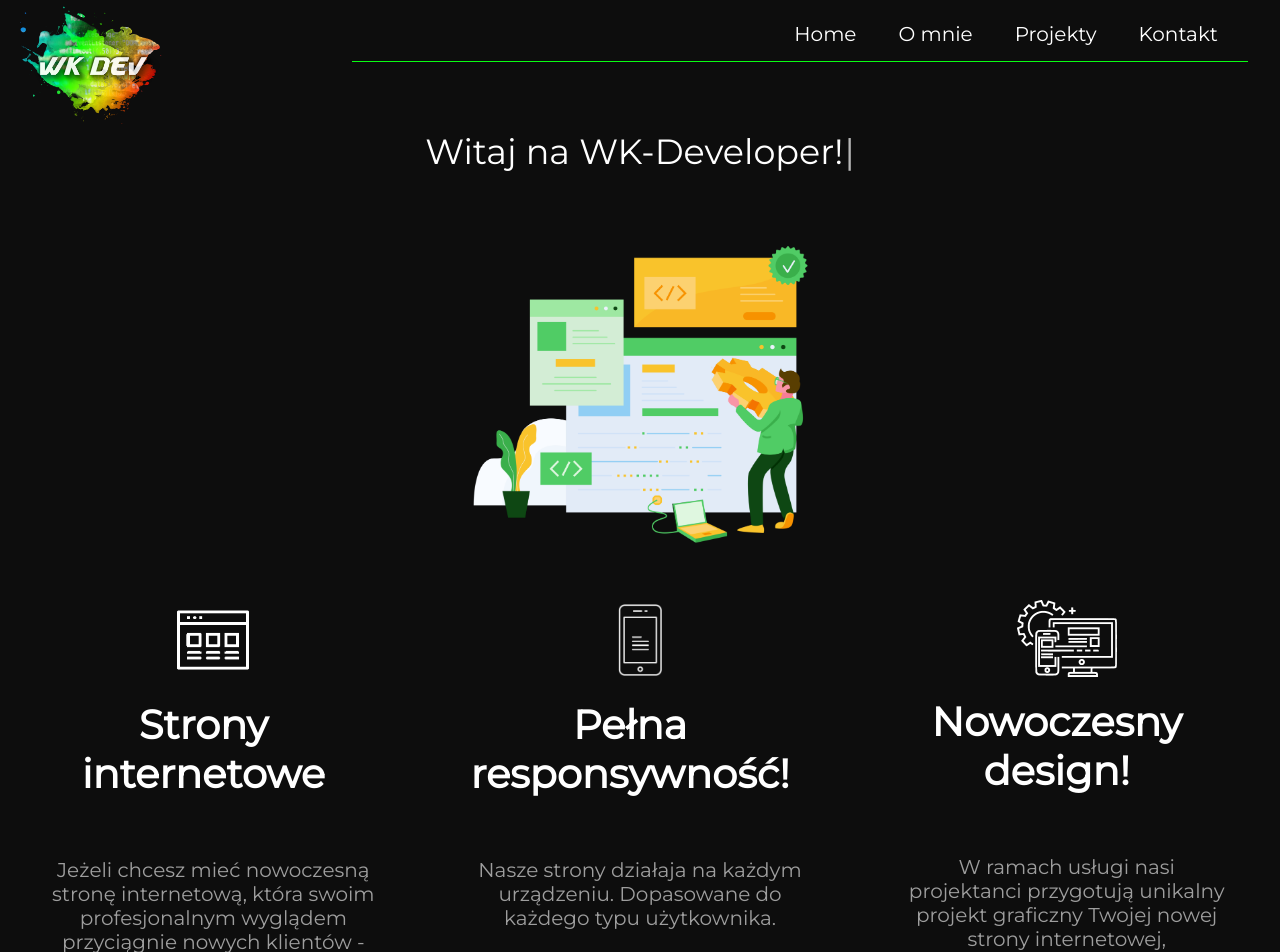
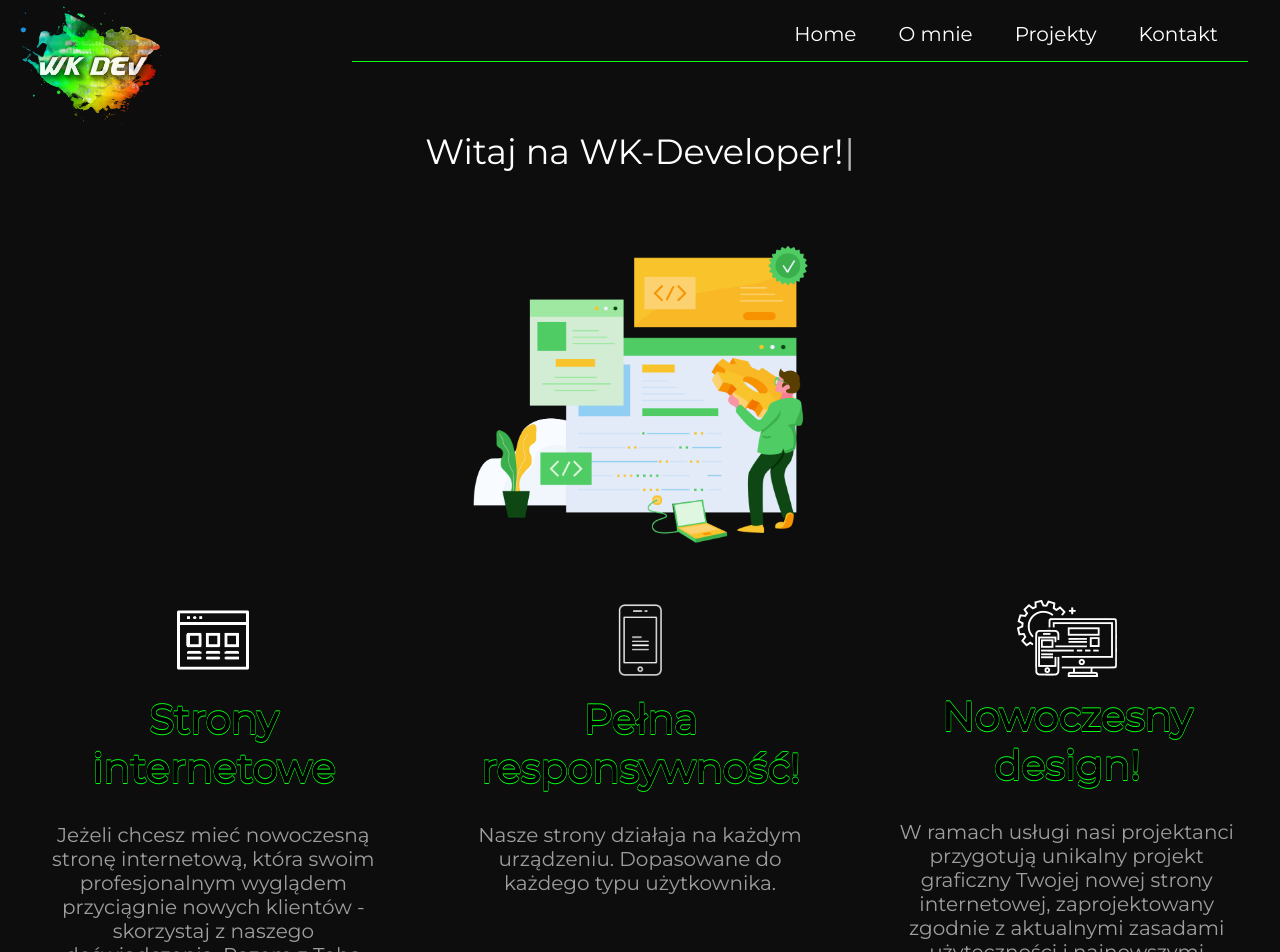
Before and after one commit to tequss/portfolio, a React (Create React App) app: page / in a window 1280 px wide. Shown: the top 952 px of the page. Built offline with nearby package versions, Linux system fonts and the light colour scheme.

Commit message:
Adding text decoration h2

```diff
--- a/src/components/Pages/Landing.css
+++ b/src/components/Pages/Landing.css
@@ -12,21 +12,25 @@ h1{
 }
 
 h2{
-    color: white;
+    color: black;
     display: flex;
-    padding: 20px;
+    padding: 10px;
     /* margin: 10px auto; */
     font-size: 40px;
     justify-content: center;
-    margin-top: 0;
-    margin: 0px 20px 20px 0px;
+    margin-top: 5px;
+    /* margin: 0px 5px 5px 0px; */
     text-align: center;
+    /* border: 1px solid #09FC13; */
+    /* border-radius: 20px; */
+    text-shadow: -0.2px 0 #09FC13, 0 0.5px #09FC13, 0.5px 0 #09FC13, 0 -1px #09FC13;
+
 
 }
 p{
     color: #fff9;
-    padding: 20px;
-    margin: 20px auto;
+    padding: 10px;
+    margin: 10px auto;
     font-size: 20px;
     justify-content: center;
     display: flex;
```
Also changed, not shown: 1 other file (tests, documents, lock files or other folders).
